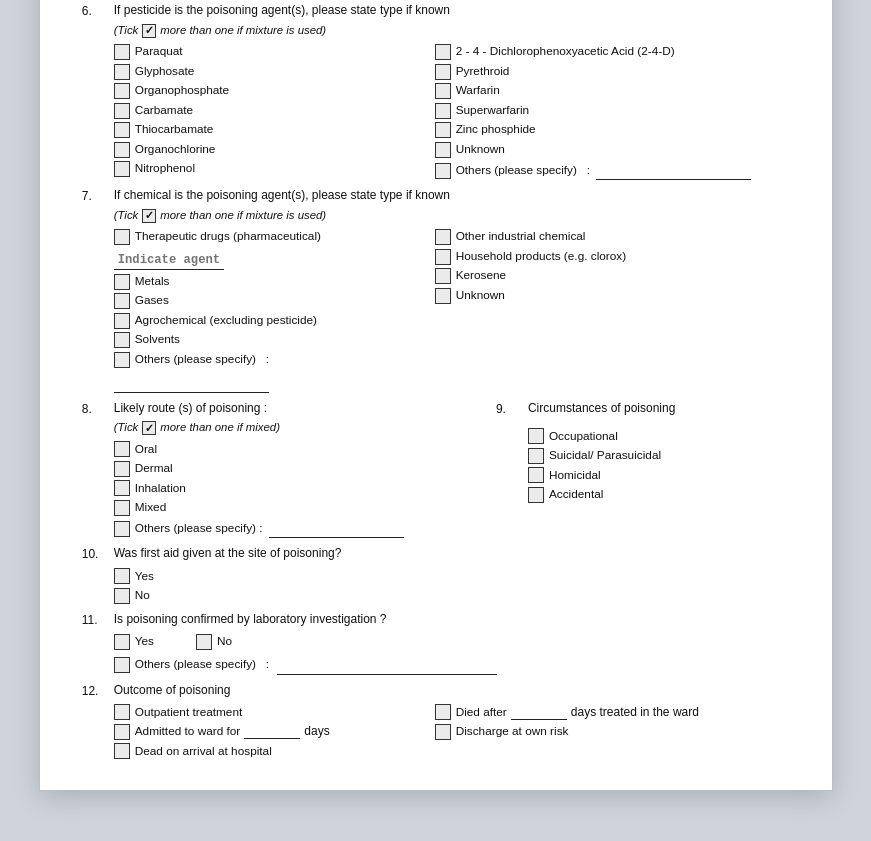
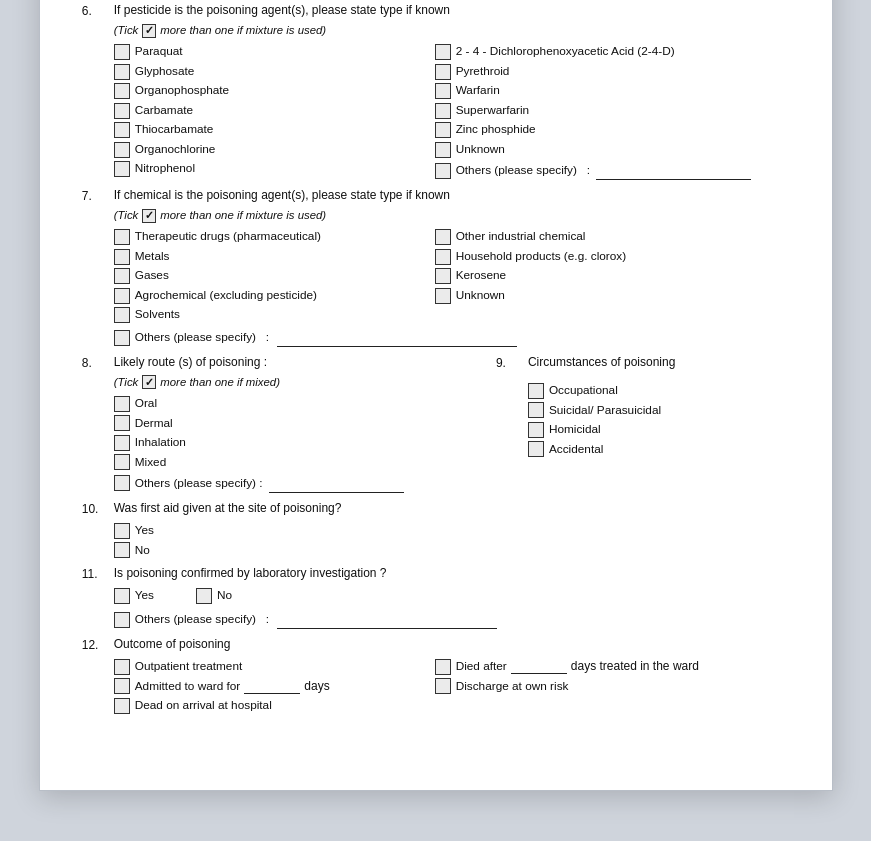
Before and after one commit to AHAShushami/borang-wehu-d, a plain HTML site: page index.html in a window 1280 px wide. Shown: the part 1572-2413 px from the top of the page, without its empty margins (204-1075 px from the left). Drawn offline with Linux system fonts and the light colour scheme.

Commit message:
Polish Q7 inline alignment and square select border for WEHU-D1/D2

```diff
--- a/app.js
+++ b/app.js
@@ -135,19 +135,11 @@ function initD2Sections() {
 
   // Question 7: Chemicals
   const q7Left = [
-    {
-      id: "chem_pharma",
-      label: "Therapeutic drugs (pharmaceutical)",
-      value: "Therapeutic drugs (pharmaceutical)",
-      inlineInputId: "d2-pharma-specify",
-      inputWidth: "110px",
-      placeholder: "Indicate agent"
-    },
+    { id: "chem_pharma", label: "Therapeutic drugs (pharmaceutical)" },
     { id: "chem_metals", label: "Metals" },
     { id: "chem_gases", label: "Gases" },
     { id: "chem_agro", label: "Agrochemical (excluding pesticide)" },
-    { id: "chem_solvents", label: "Solvents" },
-    { id: "chem_others", label: "Others (please specify) &nbsp; :", value: "Others", inlineInputId: "d2-chemical-others", inputWidth: "155px" }
+    { id: "chem_solvents", label: "Solvents" }
   ];
   const q7Right = [
     { id: "chem_ind", label: "Other industrial chemical" },
@@ -164,6 +156,13 @@ function initD2Sections() {
       <div class="d2-check-2col">
         <div class="d2-check-list">${q7Left.map(i => renderD2CheckItem("chemical_type", i)).join("")}</div>
         <div class="d2-check-list">${q7Right.map(i => renderD2CheckItem("chemical_type", i)).join("")}</div>
+      </div>
+      <div style="display:flex;align-items:center;gap:8px;margin-top:1px;">
+        <label class="wehu-check-label">
+          <input type="checkbox" class="wehu-check" data-section="chemical_type" data-item-id="chem_others" value="Others" />
+          <span>Others (please specify) &nbsp; :</span>
+        </label>
+        <input type="text" id="d2-chemical-others" class="underline-input" style="width:240px;" />
       </div>
     </div>
   `;
@@ -644,7 +643,7 @@ function clearAllFormFields() {
 
   [
     "reg-case-code", "reg-occ-class", "reg-facility-type", "reg-department",
-    "reg-unit", "reg-status-case", "reg-others-outcome", "reg-kod-kkm", "reg-siasatan"
+    "reg-unit", "reg-status-case", "d2-pharma-specify", "reg-others-outcome", "reg-kod-kkm", "reg-siasatan"
   ].forEach(id => {
     const el = document.getElementById(id);
     if (el) el.value = "";
--- a/index.html
+++ b/index.html
@@ -609,6 +609,10 @@
           </select>
         </div>
         <div class="extra-field">
+          <label for="d2-pharma-specify">IF PHARMACEUTICAL AGENTS, INDICATE — Lajur AY</label>
+          <input type="text" id="d2-pharma-specify" placeholder="Nyatakan agen farmaseutikal (jika berkaitan)" />
+        </div>
+        <div class="extra-field">
           <label for="reg-others-outcome">OTHERS OUTCOMES — Lajur BJ</label>
           <input type="text" id="reg-others-outcome" placeholder="Catatan tambahan outcome (jika ada)" />
         </div>
--- a/styles.css
+++ b/styles.css
@@ -326,6 +326,7 @@ body {
   height: 22px;
   background: var(--box-fill);
   border: 1px solid #444444;
+  border-radius: 0;
   padding: 1px 6px;
   font-family: "Courier New", Courier, monospace;
   font-size: 12.5px;
```
